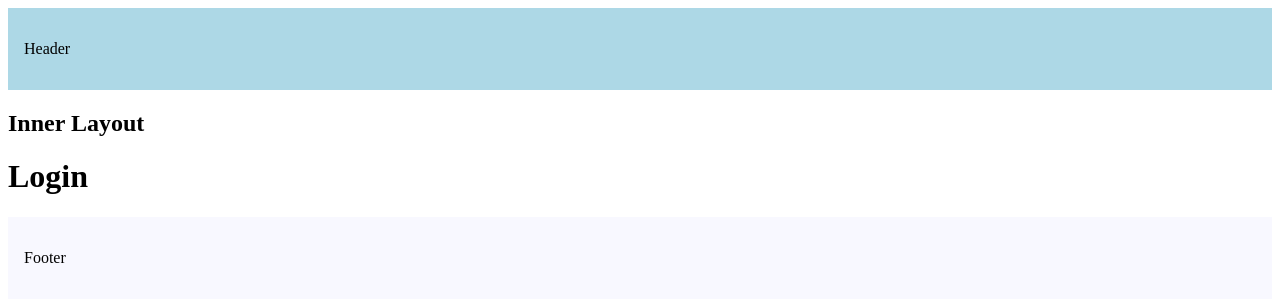
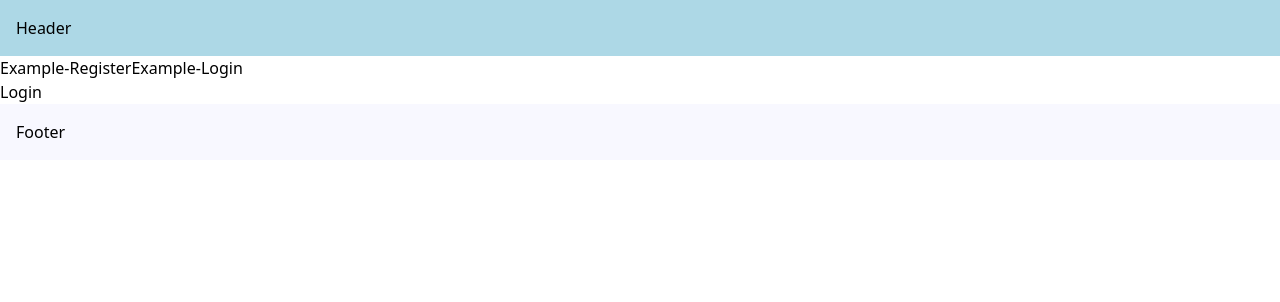
Before and after one commit to Fabs-Kun/routing-demo, a Next.js app: page /example-login in a window 1280 px wide. Shown: the top 302 px of the page. Built offline with nearby package versions, Linux system fonts and the light colour scheme.

Commit message:
Adding style for the links inside example-with-auth-layout.

```diff
--- a/src/app/(auth)/(example-with-auth-layout)/example-login/page.tsx
+++ b/src/app/(auth)/(example-with-auth-layout)/example-login/page.tsx
@@ -1,3 +1,3 @@
-export default function login(){
+export default function exampleLogin(){
     return <h1>Login</h1>
 }
--- a/src/app/(auth)/(example-with-auth-layout)/example-register/page.tsx
+++ b/src/app/(auth)/(example-with-auth-layout)/example-register/page.tsx
@@ -1,3 +1,3 @@
-export default function register(){
+export default function exampleRegister(){
     return <h1>Register</h1>
 }
--- a/src/app/(auth)/(example-with-auth-layout)/layout.tsx
+++ b/src/app/(auth)/(example-with-auth-layout)/layout.tsx
@@ -1,11 +1,33 @@
+"use client";
+import Link from "next/link";
+import { usePathname } from "next/navigation";
+import "./style.css";
+
+const navLinks = [
+    { name: "Example-Register", href: "/example-register"},
+    { name: "Example-Login", href: "/example-login"}
+]
+
 export default function authLayout({
     children,
 }: {
     children: React.ReactNode
 }) {
+    const pathName = usePathname();
+
     return(
         <div>
-            <h2>Inner Layout</h2>
+            {/* <h2>Inner Layout</h2>
+            {children} */}
+            {navLinks.map((link) => {
+                const isActive = pathName.startsWith(link.href);
+
+                return(
+                    <Link href={link.href} key={link.name} className={isActive ? "font-bold mr-4" : "text-blue-500 mr-4"}>
+                        {link.name}
+                    </Link>
+                )
+            })}
             {children}
         </div>
     )
--- /dev/null
+++ b/src/app/(auth)/(example-with-auth-layout)/style.css
@@ -0,0 +1,3 @@
+@tailwind base;
+@tailwind components;
+@tailwind utilities;
```
